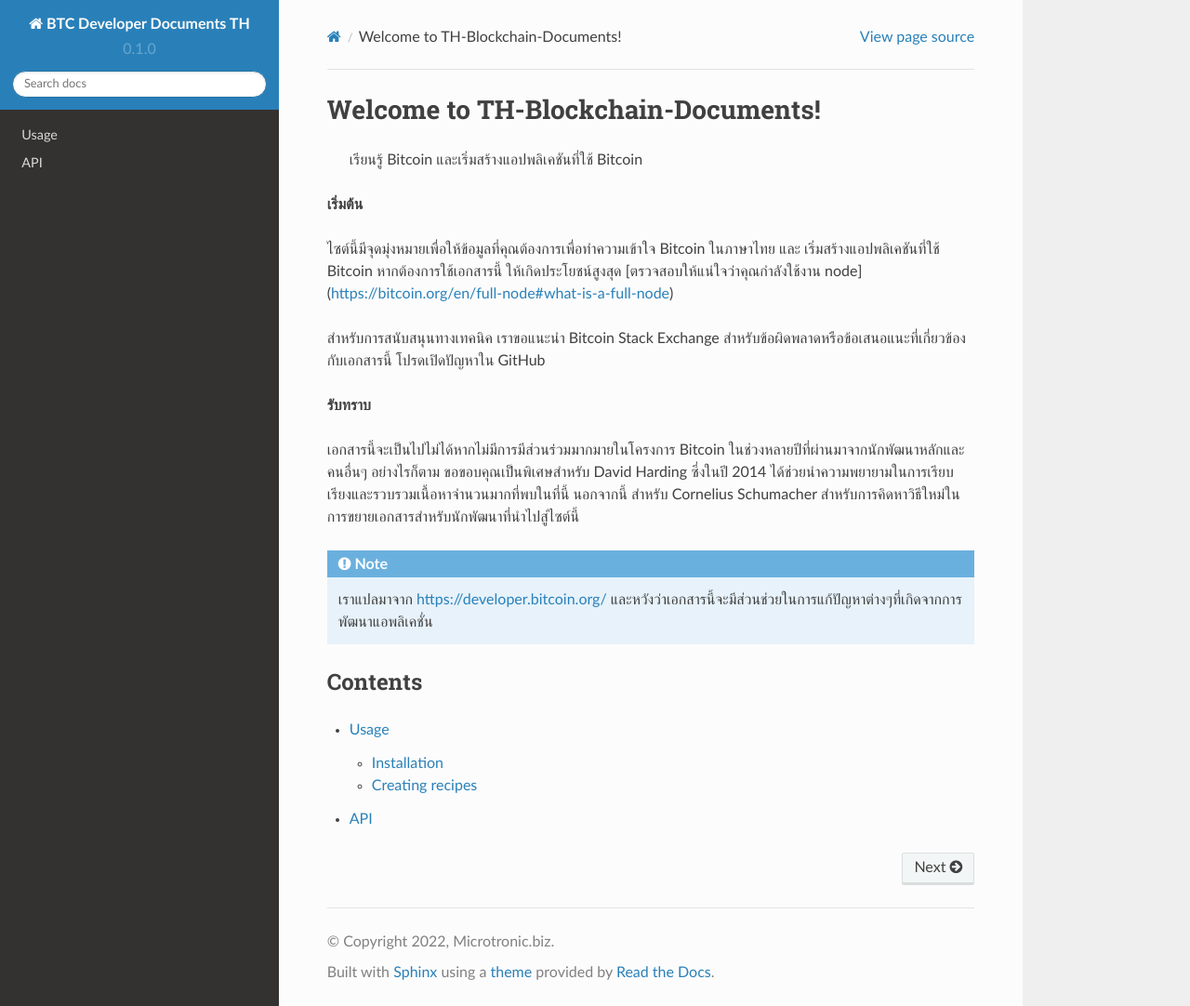
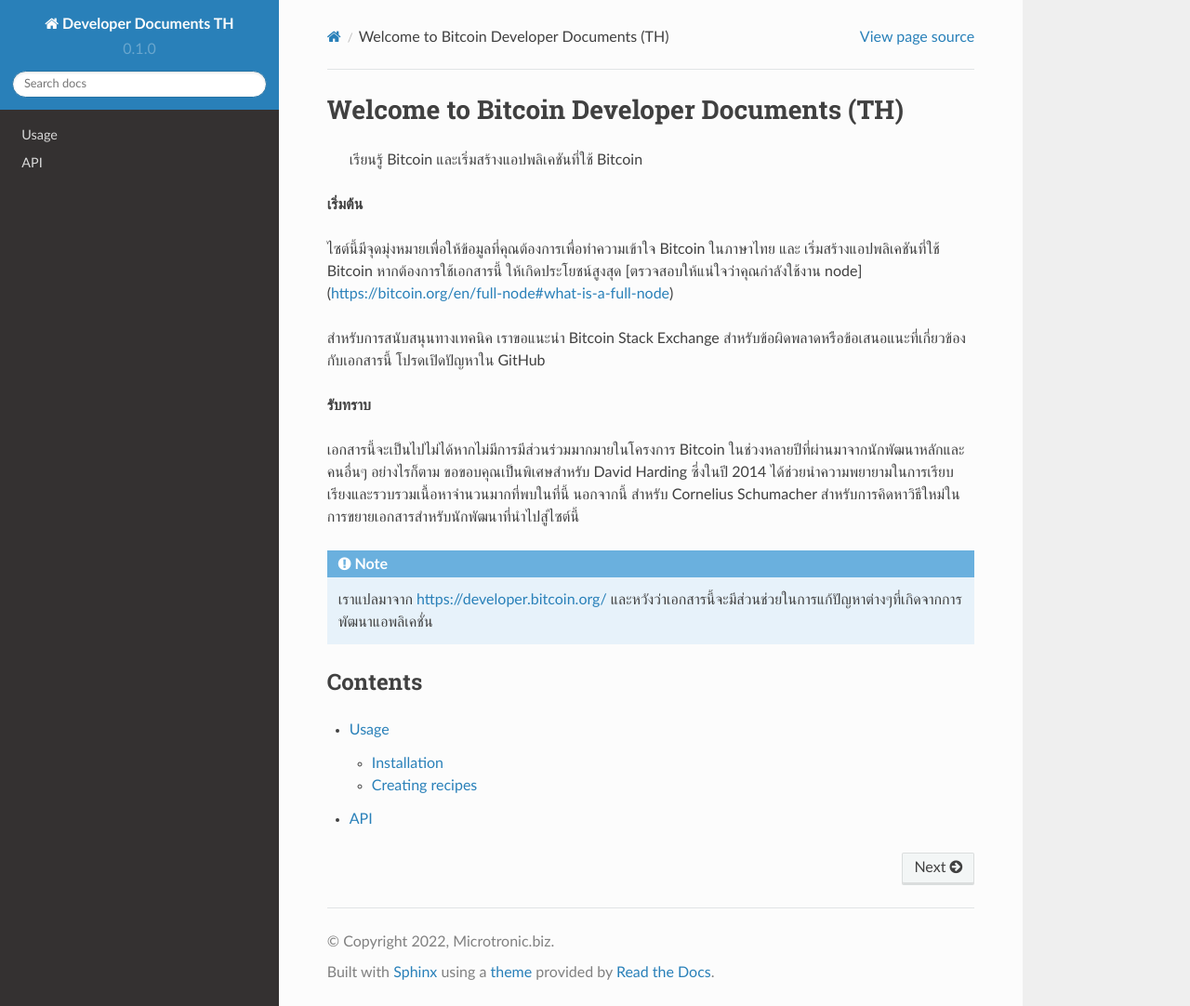
Before and after one commit to KonPhanTang/Documents, a Sphinx documentation site: the page built from docs/source/index.rst, in a window 1280 px wide and 1082 px high. Shown: the whole window at 93% size. Built offline with Sphinx 7.4.7 and the Read the Docs theme 2.0.0, drawn with Linux system fonts in a browser that asks for light colours.

Commit message:
update index

```diff
--- a/docs/source/conf.py
+++ b/docs/source/conf.py
@@ -2,7 +2,7 @@
 
 # -- Project information
 
-project = 'BTC Developer Documents TH'
+project = 'Developer Documents TH'
 copyright = '2022, Microtronic.biz'
 author = 'DevG'
 
--- a/docs/source/index.rst
+++ b/docs/source/index.rst
@@ -1,4 +1,4 @@
-Welcome to TH-Blockchain-Documents!
+Welcome to Bitcoin Developer Documents (TH)
 ===================================
  เรียนรู้ Bitcoin และเริ่มสร้างแอปพลิเคชันที่ใช้ Bitcoin
 
```
